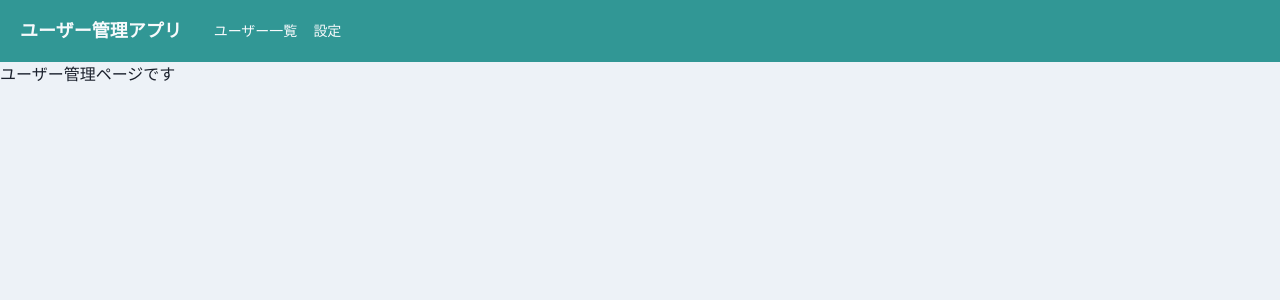
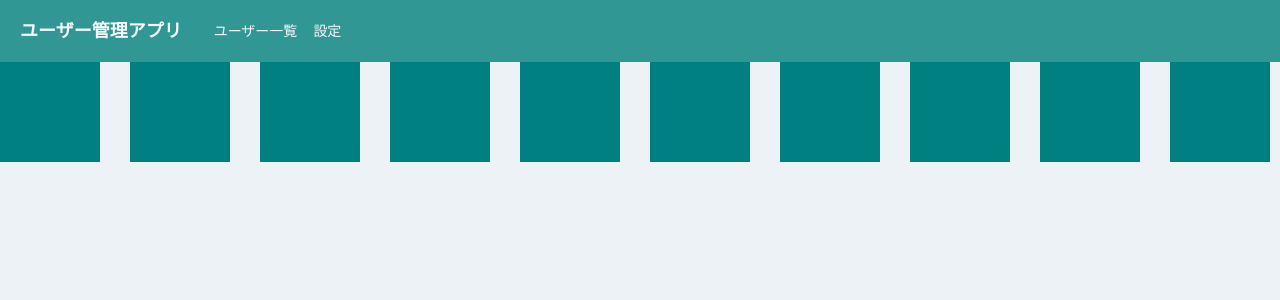
Before and after one commit to takayuki-s/react-user-app-review, a React (Create React App) app: page /home/user_management in a window 1280 px wide. Shown: the top 300 px of the page. Built offline with nearby package versions, Linux system fonts and the light colour scheme.

Commit message:
Wrapの基本的な使い方

```diff
--- a/src/components/pages/UserManagement.tsx
+++ b/src/components/pages/UserManagement.tsx
@@ -1,5 +1,14 @@
+import { Wrap, WrapItem } from "@chakra-ui/react";
 import { VFC, memo } from "react";
 
 export const UserManagement: VFC = memo(() => {
-  return <p>ユーザー管理ページです</p>;
+  return (
+    <Wrap spacing="30px">
+      {[...Array(10)].map(() => (
+        <WrapItem>
+          <div style={{ width: "100px", height: "100px", backgroundColor:"teal"}}></div>
+        </WrapItem>
+      ))}
+    </Wrap>
+  );
 });
```
